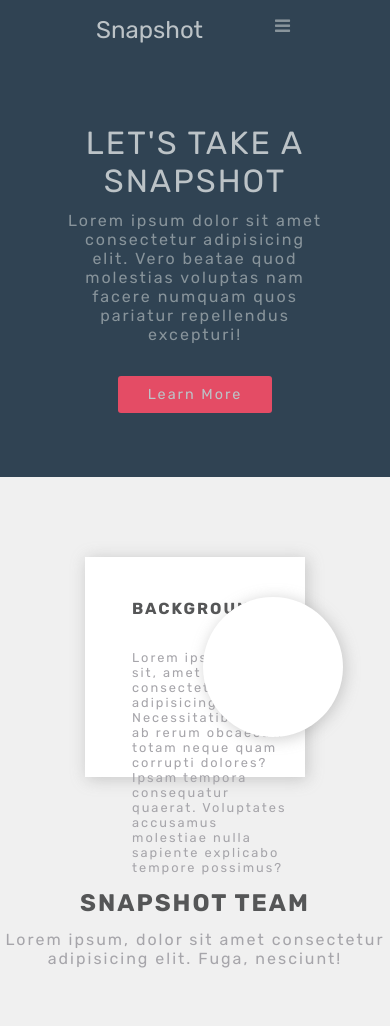
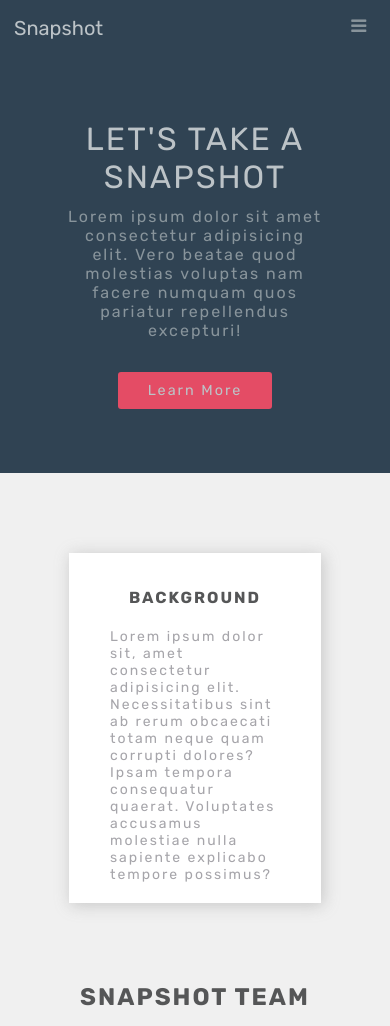
Before and after one commit to EmmanuelOkon/zuri-responsive-design-starter-master, a plain HTML site: page index.html in a window 390 px wide. Shown: the top 1026 px of the page. Drawn offline with Linux system fonts and the light colour scheme.

Commit message:
Layout arranged for mobile view

```diff
--- a/styles.css
+++ b/styles.css
@@ -384,6 +384,14 @@ div.footer h6 {
         box-sizing: border-box;
     }
 
+    div.logo {
+        font-size: 20px;
+    }
+
+    div.nav-bar {
+        padding: 16px 14px;
+    }
+
     div.hero-section {
         background: #304353;
         padding: 4rem;
@@ -398,9 +406,11 @@ div.footer h6 {
     }
 
     div.hero-background-pos {
+        display: none;
         position: absolute;
         right: 0px;
-        left: 52%;
+        left: 0px;
+        /* top: 50%; */
         background: #fff;
         width: 140px;
         height: 140px;
@@ -408,14 +418,27 @@ div.footer h6 {
         box-shadow: 2px 2px 15px 0 rgb(135 135 135 / 40%);
     }
 
+    div.background h4 {
+        padding: 20px;
+    }
+
     div.background {
         background: #fff;
         box-shadow: 2px 2px 15px 0 rgb(135 135 135 / 40%);
-        padding: 10px 15px;
-        width: 220px;
-        height: 40
-        0px;
-        position: relative;
+        /* padding: 2px; */
+        /* width: 250px; */
+        height: 350px;
+    }
+
+    div.background p {
+        padding: 1px;
+        font-size: 14px;
+        z-index: 10;
+
+    }
+
+    div.snapshot-team {
+        padding: 0px 30px;
     }
 
     div.snapshot-box-content {
```
